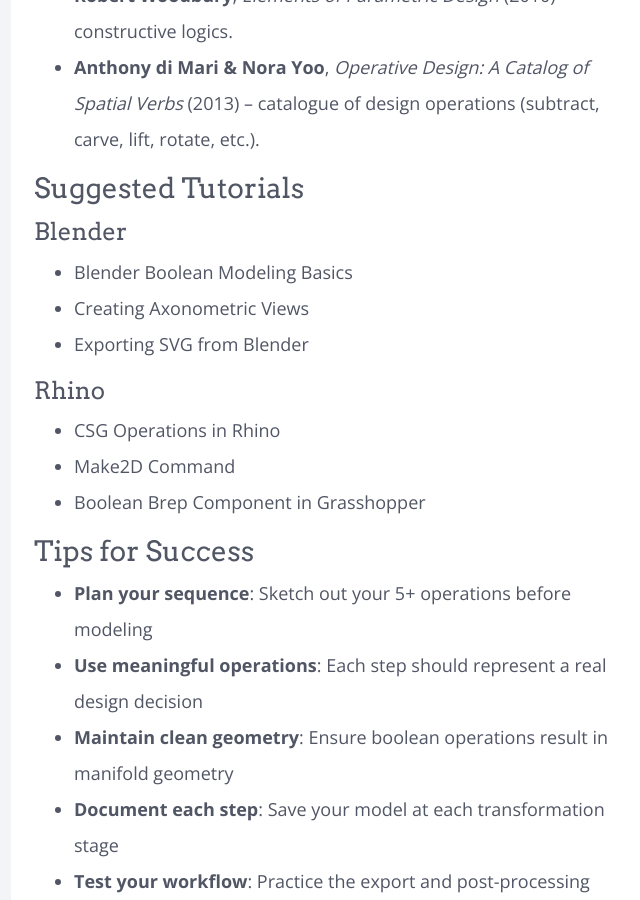
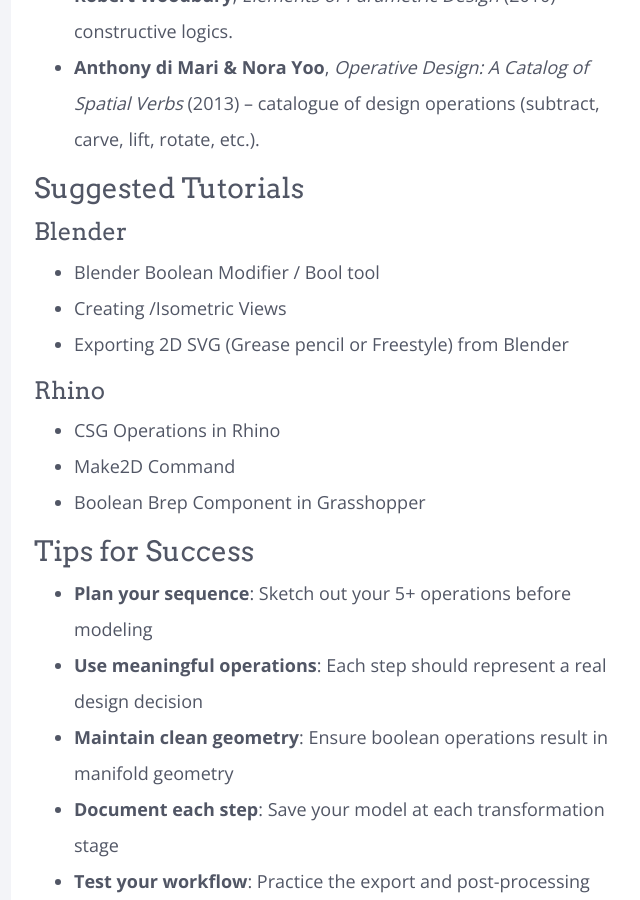
Before and after one commit to luigipacheco/Archviz-101, a Jekyll site: the page built from modules/course/_posts/2000-01-02-csg-massing-diagram.md, in a window 1280 px wide and 900 px high, scrolled down 3164 px. Shown: the whole window, without its empty margins (309-949 px from the left). Built offline with Jekyll 4.4.1, drawn with Linux system fonts in a browser that asks for light colours; nearby versions of some CDN libraries.

Commit message:
Update 2000-01-02-csg-massing-diagram.md

```diff
--- a/modules/course/_posts/2000-01-02-csg-massing-diagram.md
+++ b/modules/course/_posts/2000-01-02-csg-massing-diagram.md
@@ -80,9 +80,9 @@ A 3D print of the final massing (report manifoldness).
 ### Suggested Tutorials
 
 #### Blender
-- Blender Boolean Modeling Basics
-- Creating Axonometric Views
-- Exporting SVG from Blender
+- Blender Boolean Modifier / Bool tool
+- Creating /Isometric Views
+- Exporting 2D SVG  (Grease pencil or Freestyle) from Blender
 
 #### Rhino
 - CSG Operations in Rhino
```
